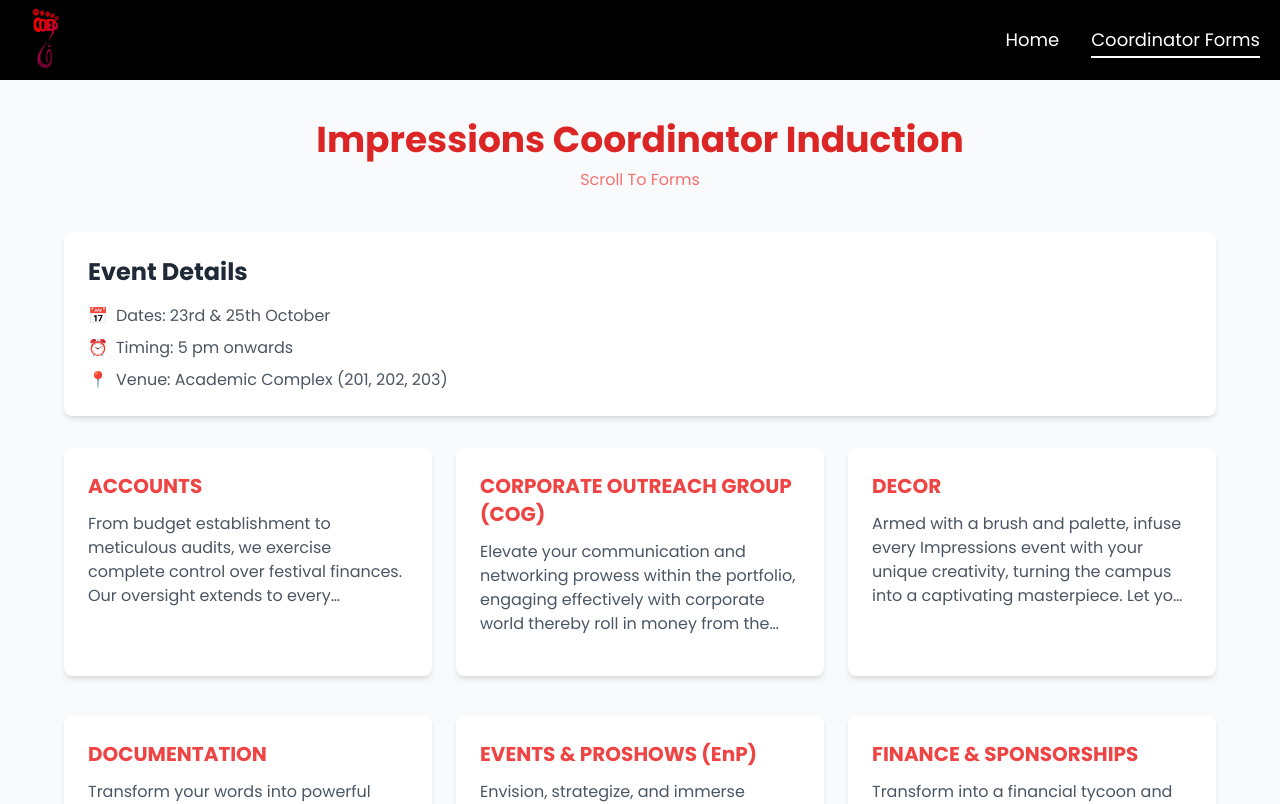
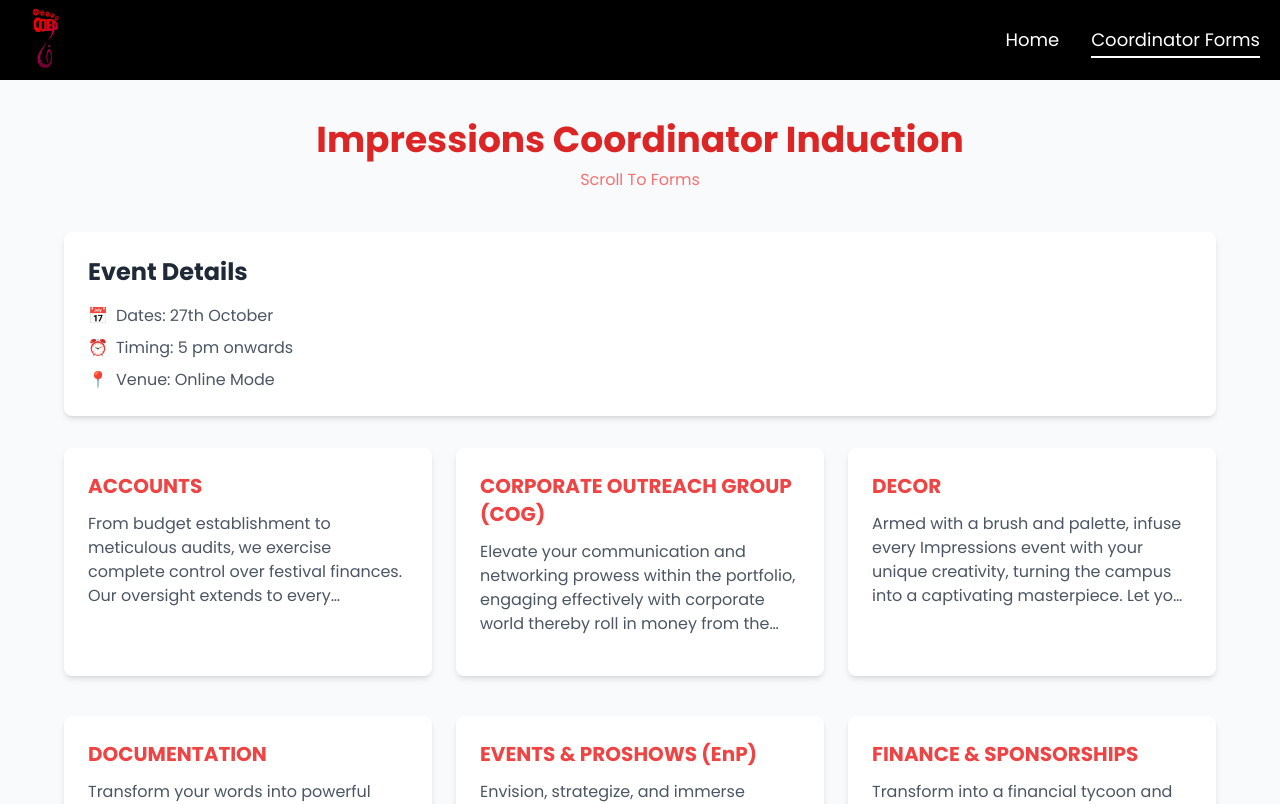
Before and after one commit to drdholu/impressions24, a React (Create React App) app: page /coordinator-form in a window 1280 px wide. Shown: the top 804 px of the page. Built offline with nearby package versions, Linux system fonts and the light colour scheme.

Commit message:
Update Details.js

```diff
--- a/src/components/ui/Details.js
+++ b/src/components/ui/Details.js
@@ -141,9 +141,9 @@ const portfolios = [
         <div className="p-4 mb-6 bg-white rounded-lg shadow-md sm:p-6 sm:mb-8">
           <h2 className="mb-4 text-xl font-bold text-gray-800 sm:text-2xl">Event Details</h2>
           <div className="space-y-2 text-sm text-gray-600 sm:text-base">
-            <p className="flex items-center"><span className="mr-2">📅</span> Dates: 23rd & 25th October</p>
+            <p className="flex items-center"><span className="mr-2">📅</span> Dates: 27th October</p>
             <p className="flex items-center"><span className="mr-2">⏰</span> Timing: 5 pm onwards</p>
-            <p className="flex items-center"><span className="mr-2">📍</span> Venue: Academic Complex (201, 202, 203)</p>
+            <p className="flex items-center"><span className="mr-2">📍</span> Venue: Online Mode</p>
             {/* <p className="flex items-center"><span className="mr-2">⚠️</span> Deadline: 23rd October, 11 a.m.</p> */}
           </div>
         </div>
```
